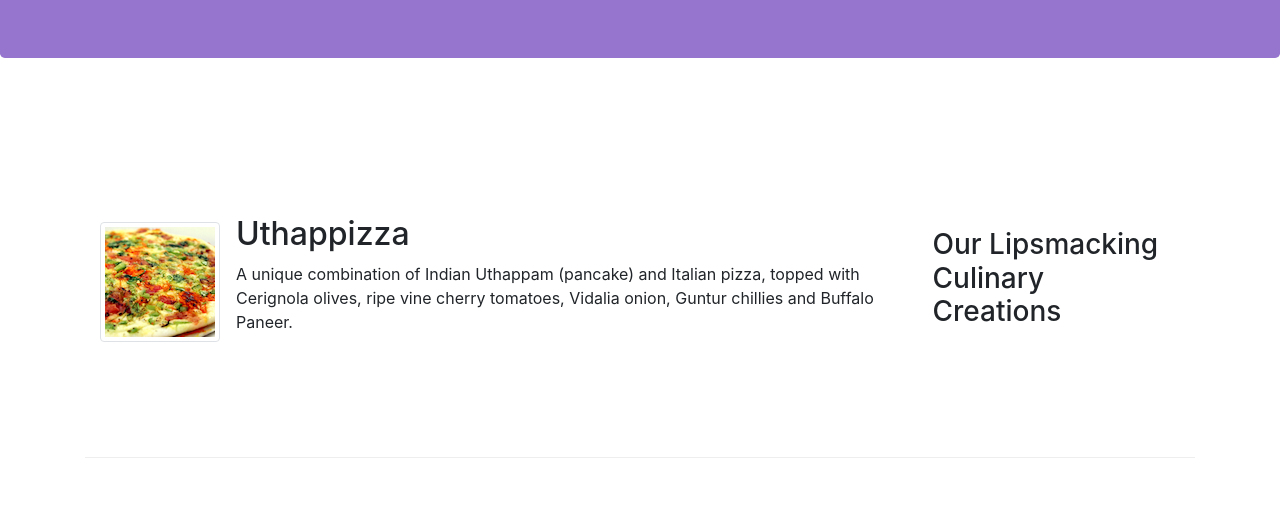
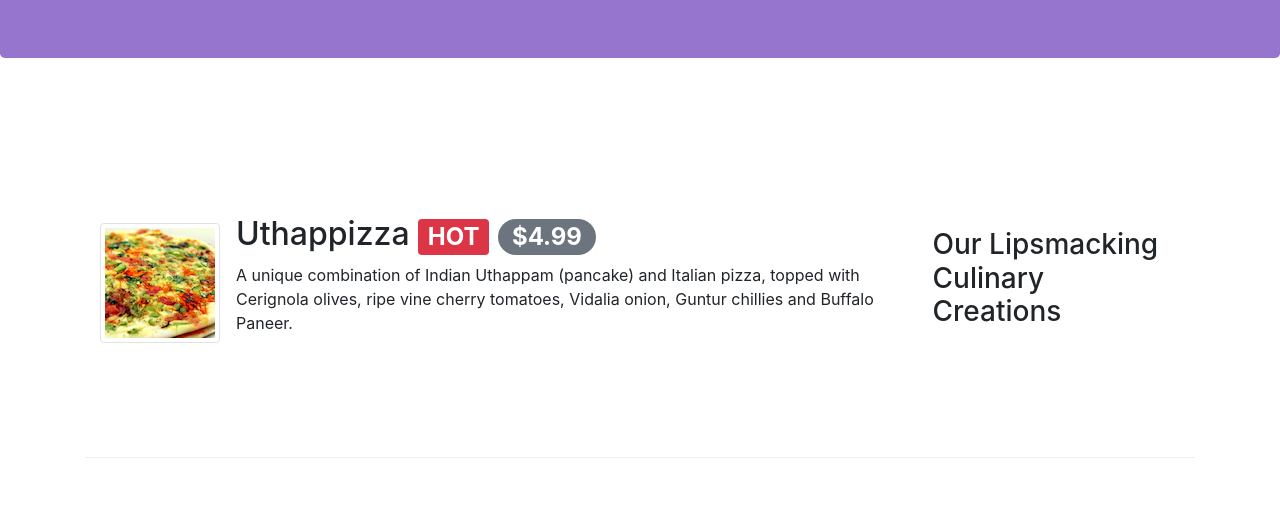
Before and after one commit to MeisQuietude/Front-End-Web-UI-Frameworks-and-Tools-Bootstrap-4, a website: page index.html in a window 1280 px wide. Shown: the part 276-800 px from the top of the page. Drawn offline with nearby package versions, Linux system fonts and the light colour scheme.

Commit message:
[ADD] Badge

```diff
--- a/index.html
+++ b/index.html
@@ -60,8 +60,9 @@
             <div class="col col-sm order-sm-first col-md">
                 <div class="media">
                     <img src="img/uthappizza.png" alt="Uthappizza" class="d-flex mr-3 img-thumbnail align-self-center">
-                    <div class="media-body">
-                        <h2 class="mt-0">Uthappizza</h2>
+                    <span class="media-body">
+                        <h2 class="mt-0">Uthappizza <span class="badge badge-danger">HOT</span> <span
+                                class="badge badge-pill badge-secondary">$4.99</span></h2>
                         <p class="d-none d-sm-block">A unique combination of Indian Uthappam (pancake) and Italian
                             pizza, topped with Cerignola olives,
                             ripe vine cherry tomatoes, Vidalia onion, Guntur chillies and Buffalo Paneer.</p>
```
Lines whose indentation alone changed are shown as unchanged.
